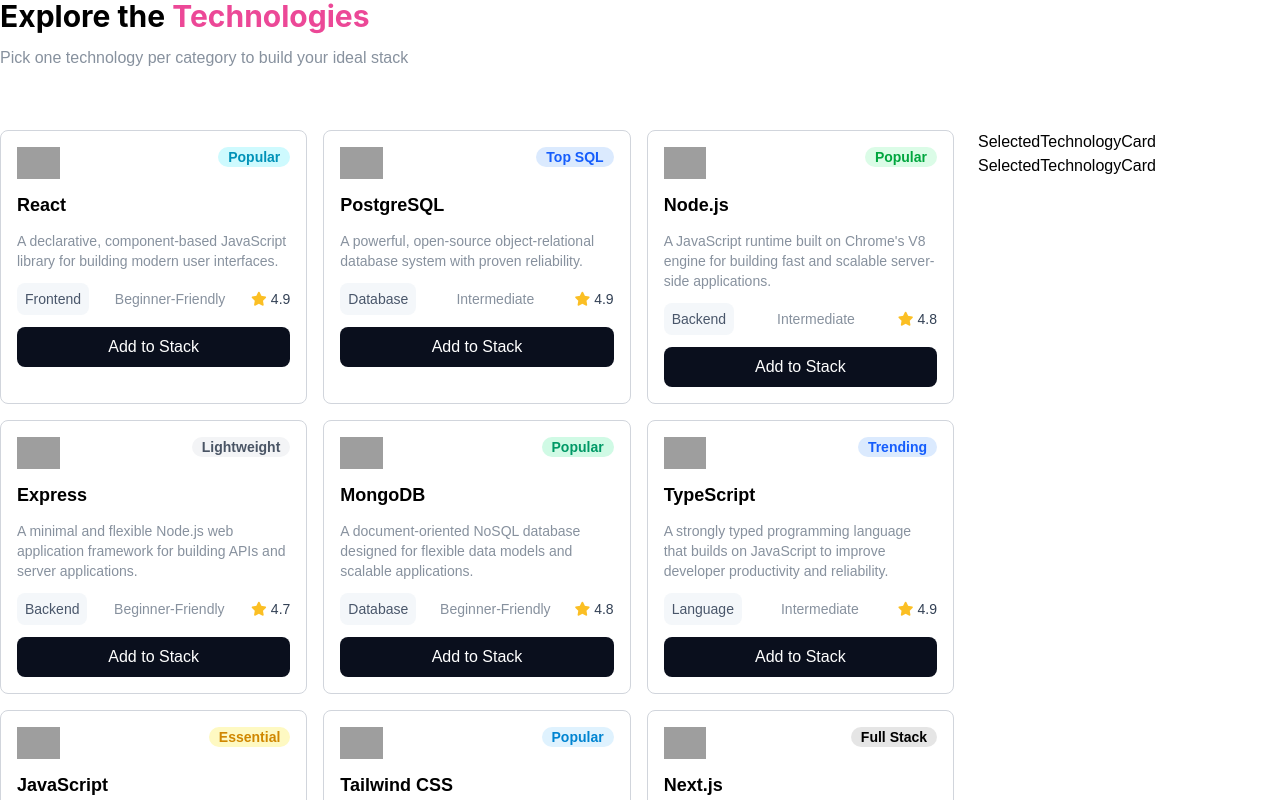
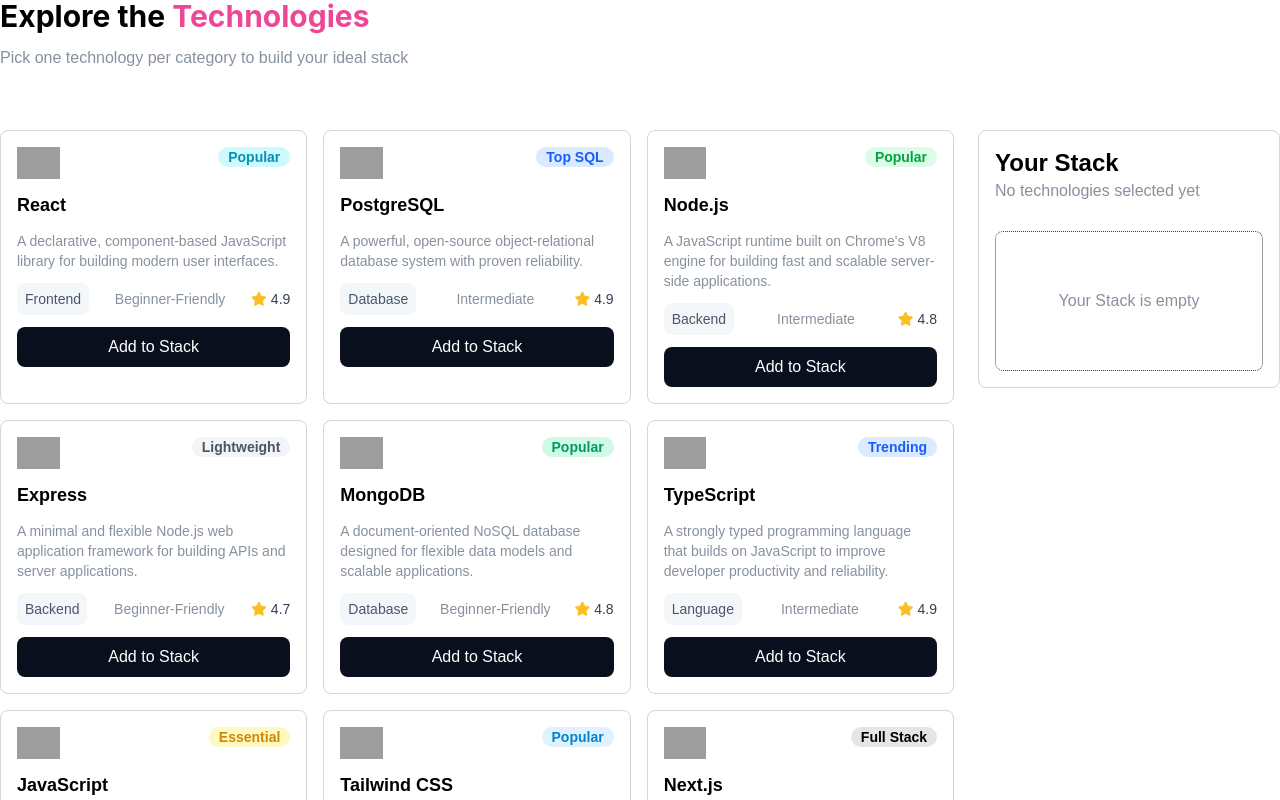
Before and after one commit to tortoisejr/A-5-Dev-Stack, a React (Vite) app: page / in a window 1280 px wide. Shown: the part 660-1460 px from the top of the page. Built offline with nearby package versions, Linux system fonts and the light colour scheme; grey boxes are pictures that could not be loaded.

Commit message:
Explore the Technologies section is complete

```diff
--- a/src/Components/Technologies/SelectedTechnologyCard.tsx
+++ b/src/Components/Technologies/SelectedTechnologyCard.tsx
@@ -1,5 +1,42 @@
-function SelectedTechnologyCard() {
-  return <div>SelectedTechnologyCard</div>;
+import type { Dispatch, SetStateAction } from "react";
+import { toast } from "react-toastify";
+import type { Itech } from "../../type/TechType";
+
+interface Iprops {
+  technology: Itech;
+  selectedTechnologies: Itech[];
+  setSelectedTechnologies: Dispatch<SetStateAction<Itech[]>>;
+}
+function SelectedTechnologyCard({
+  technology,
+  selectedTechnologies,
+  setSelectedTechnologies,
+}: Iprops) {
+  const handleUnselectedTech = (tech: Itech) => {
+    toast.warning(`${tech.name} is removed`);
+    const newTechnologies = selectedTechnologies.filter(
+      (technology) => technology.id != tech.id,
+    );
+    setSelectedTechnologies(newTechnologies);
+  };
+
+  return (
+    <div className="p-3 border border-gray-300 flex mt-7 flex-row justify-between items-center max-w-ful rounded-lg">
+      <div className="flex flex-row gap-4 h-10 items-center">
+        <img className="h-full object-contain" src={technology.icon} alt="" />
+        <div>
+          <p className="text-sm font-bold">{technology.name}</p>
+          <p className="text-[12px] text-[#49566a] ">{technology.category}</p>
+        </div>
+      </div>
+      <button
+        onClick={() => handleUnselectedTech(technology)}
+        className="cursor-pointer"
+      >
+        <i className=" text-[#49566a] text-2xl fa-solid fa-xmark"></i>
+      </button>
+    </div>
+  );
 }
 
 export default SelectedTechnologyCard;
--- a/src/Components/Technologies/Technologies.tsx
+++ b/src/Components/Technologies/Technologies.tsx
@@ -1,4 +1,5 @@
 import { Suspense, use, useState } from "react";
+import { toast } from "react-toastify";
 import type { Itech } from "../../type/TechType";
 import SelectedTechnologyCard from "./SelectedTechnologyCard";
 import TechnologyCard from "./TechnologyCard";
@@ -9,6 +10,10 @@
 function Technologies({ technologiesPromise }: Iprops) {
   const [selectedTechnologies, setSelectedTechnologies] = useState<Itech[]>([]);
   const allTechnologies = use(technologiesPromise);
+  const handleAllUnselect = () => {
+    toast.warning("Remove all the selected Tech");
+    setSelectedTechnologies([]);
+  };
   return (
     <div className="container mx-auto">
       <div className="flex flex-col justify-start gap-3 mb-15">
@@ -34,9 +39,37 @@
             ))}
           </div>
         </Suspense>
-        <div className=" col-span-3">
-          <SelectedTechnologyCard></SelectedTechnologyCard>
-          <SelectedTechnologyCard></SelectedTechnologyCard>
+        <div className=" border border-gray-300 rounded-lg p-4 col-span-3 h-fit">
+          <h3 className="text-2xl font-semibold">Your Stack</h3>
+          {selectedTechnologies.length > 0 ? (
+            <h5 className="text-[#87919e] text-start">
+              {selectedTechnologies.length} Technology selected
+            </h5>
+          ) : (
+            <h5 className="text-[#87919e] text-start">
+              No technologies selected yet
+            </h5>
+          )}
+          {selectedTechnologies.length <= 0 && (
+            <div className="mt-7 border border-dotted border-gray-700 rounded-lg h-35 flex justify-center items-center">
+              <p className="text-[#87919e]">Your Stack is empty</p>
+            </div>
+          )}
+          {selectedTechnologies.map((tech) => (
+            <SelectedTechnologyCard
+              technology={tech}
+              selectedTechnologies={selectedTechnologies}
+              setSelectedTechnologies={setSelectedTechnologies}
+            ></SelectedTechnologyCard>
+          ))}
+          {selectedTechnologies.length > 0 && (
+            <button
+              onClick={handleAllUnselect}
+              className="w-full py-1 border border-red-500 text-red-500 text-lg font-bold mt-10 rounded-2xl"
+            >
+              Remove All
+            </button>
+          )}
         </div>
       </div>
     </div>
--- a/src/Components/Technologies/TechnologyCard.tsx
+++ b/src/Components/Technologies/TechnologyCard.tsx
@@ -31,9 +31,9 @@
       (selectedTech) => selectedTech.id === tech.id,
     );
     if (isSelected) {
-      toast.error("This Tech id already selected ");
+      toast.error(`${tech.name} is already selected `);
     } else {
-      toast.success("Tech successfully added");
+      toast.success(`${tech.name} successfully added`);
       setSelectedTechnologies([...selectedTechnologies, tech]);
     }
   };
```
